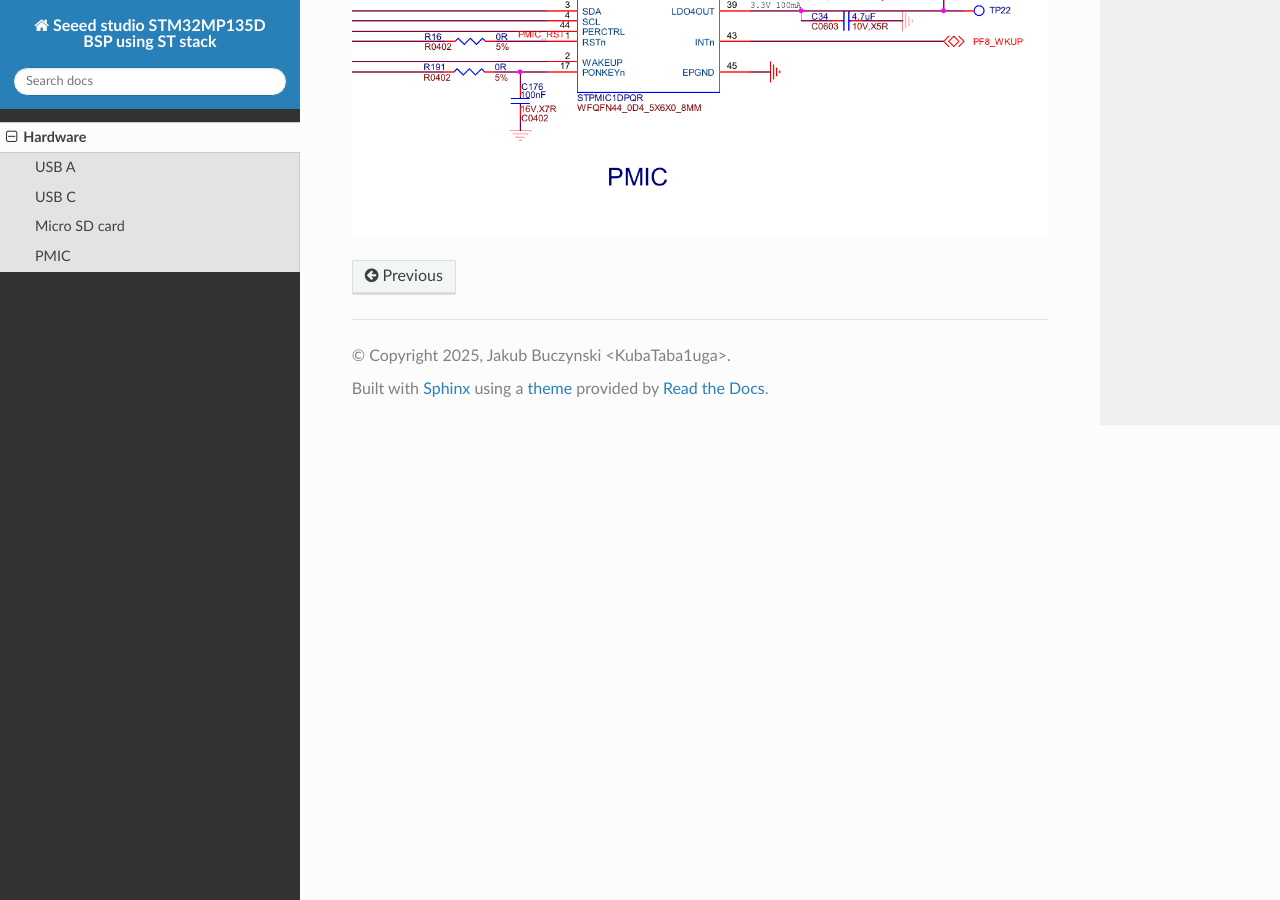
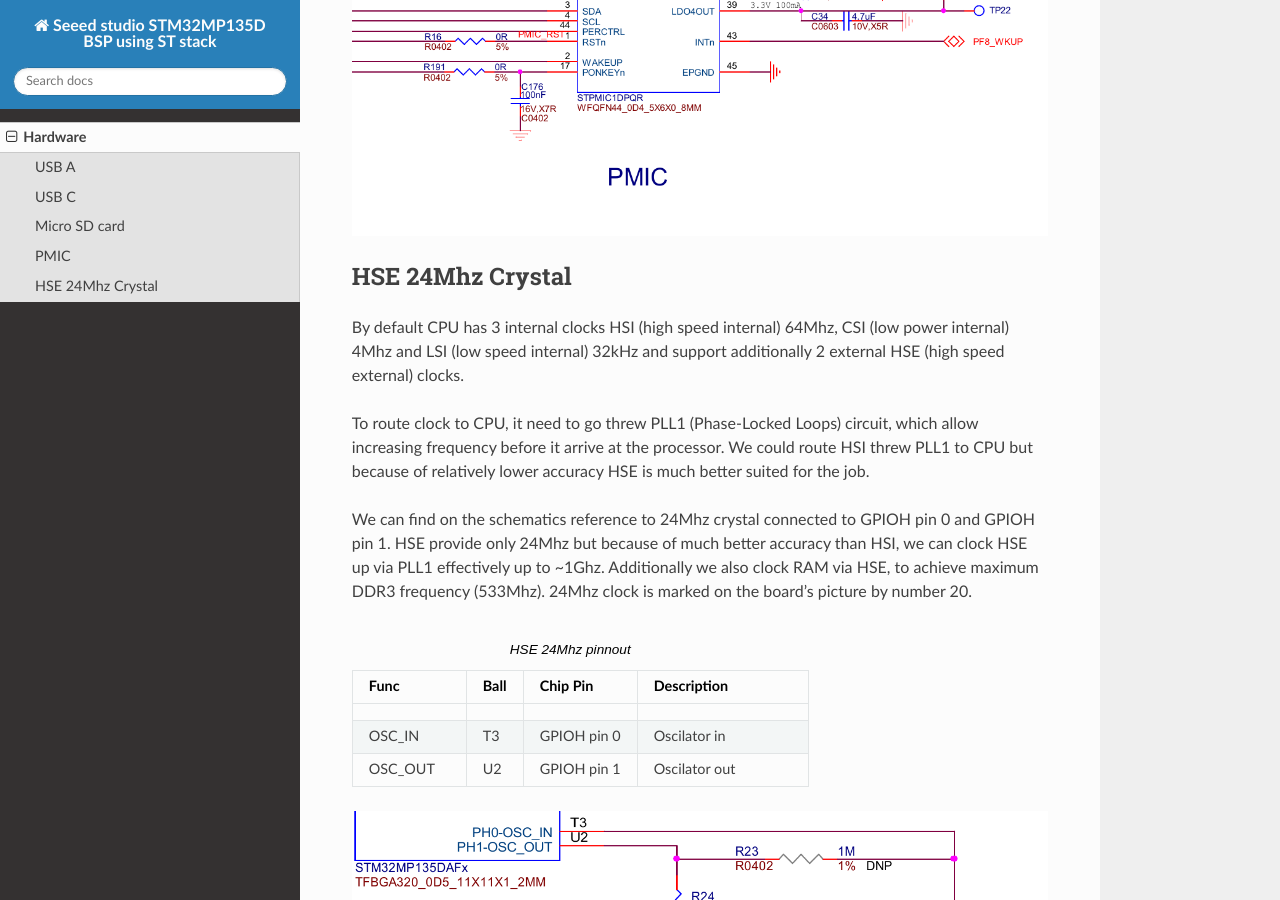
Before and after one commit to KubaTaba1uga/st_bsp_stm32mp135d_seeed_studio, a Sphinx documentation site: the page built from docs/hardware.md, in a window 1280 px wide and 900 px high, scrolled down 8767 px. Built offline with Sphinx 7.4.7 and the Read the Docs theme 3.1.0, drawn with Linux system fonts in a browser that asks for light colours.

Commit message:
Set mpu clock to 1ghz (#6)
* clock 996Mhz to CPU from 24Mhz HSE

````diff
--- a/docs/hardware.md
+++ b/docs/hardware.md
@@ -173,3 +173,24 @@ Power supply are pins used for providing appropriate voltages for our board. Eac
 ```
 
 ![Circuit diagram for PMIC](assets/pmic_schematics_6.png)
+
+
+HSE 24Mhz Crystal
+--------------------
+
+By default CPU has 3 internal clocks HSI (high speed internal) 64Mhz, CSI (low power internal) 4Mhz and LSI (low speed internal) 32kHz and support additionally 2 external HSE (high speed external) clocks.
+
+To route clock to CPU, it need to go threw PLL1 (Phase-Locked Loops) circuit, which allow increasing frequency before it arrive at the processor. We could route HSI threw PLL1 to CPU but because of relatively lower accuracy HSE is much better suited for the job.
+
+We can find on the schematics reference to 24Mhz crystal connected to GPIOH pin 0 and GPIOH pin 1. HSE provide only 24Mhz but because of much better accuracy than HSI, we can clock HSE up via PLL1 effectively up to ~1Ghz. Additionally we also clock RAM via HSE, to achieve maximum DDR3 frequency (533Mhz). 24Mhz clock is marked on the board's picture by number 20.
+
+```{csv-table} HSE 24Mhz pinnout
+:header: >
+:    "Func", "Ball", "Chip Pin", "Description"
+:widths: 20, 10, 20, 30
+
+"OSC_IN", "T3", "GPIOH pin 0", "Oscilator in"
+"OSC_OUT", "U2", "GPIOH pin 1", "Oscilator out"
+```
+
+![Circuit diagram for HSE 24Mhz](assets/hse_24mhz_schematics_0.png)
````
Also changed, not shown: docs/assets/hse_24mhz_schematics_0.png (added), docs/assets/odyssey-mp135d-emmc-version-front-components.png, 7 other files.
